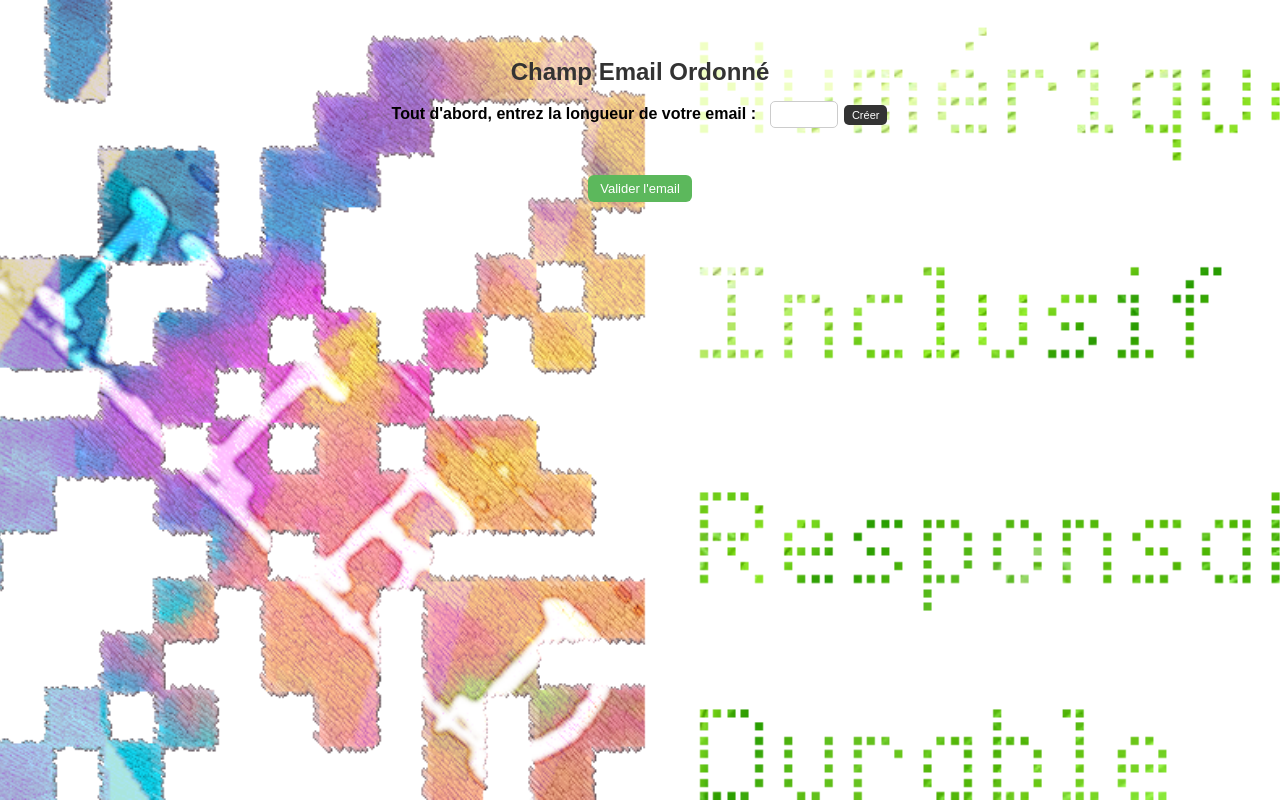
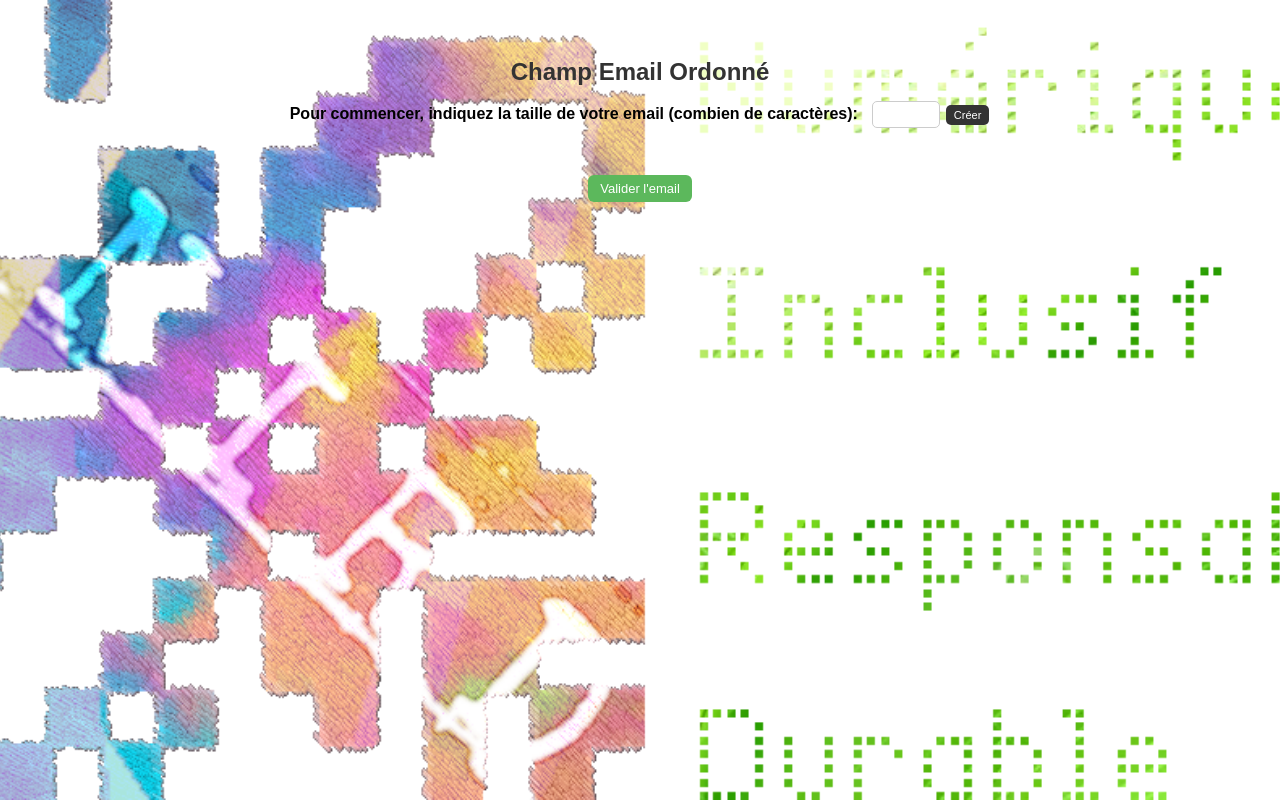
Before and after one commit to cheymahassine/email-ingerable, a plain HTML site: page index.html in a window 1280 px wide. Drawn offline with Linux system fonts and the light colour scheme.

Commit message:
index.html

```diff
--- a/index.html
+++ b/index.html
@@ -108,7 +108,7 @@
 
 <h2>Champ Email Ordonné </h2>
 
-<label>Tout d'abord, entrez la longueur de votre email :</label>
+<label>Pour commencer, indiquez la taille de votre email (combien de caractères):</label>
 <input type="number" id="emailLength" min="1" max="60">
 <button onclick="generateBoxes()">Créer</button>
 
```
